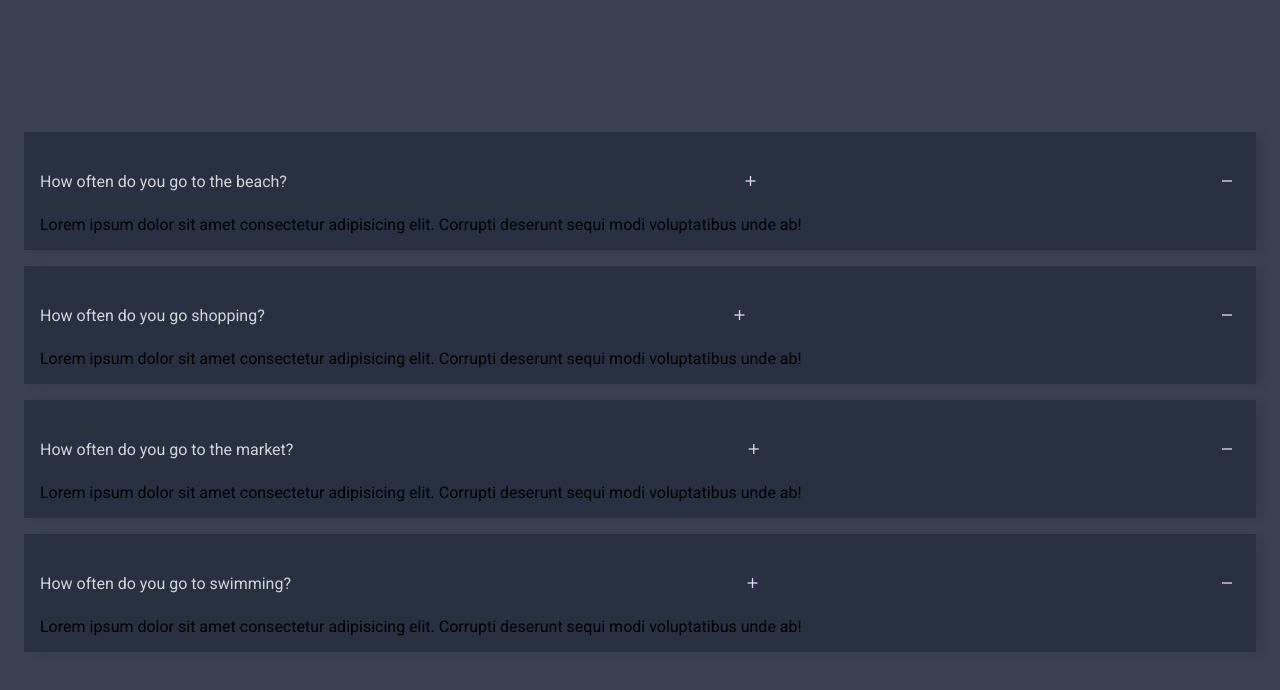
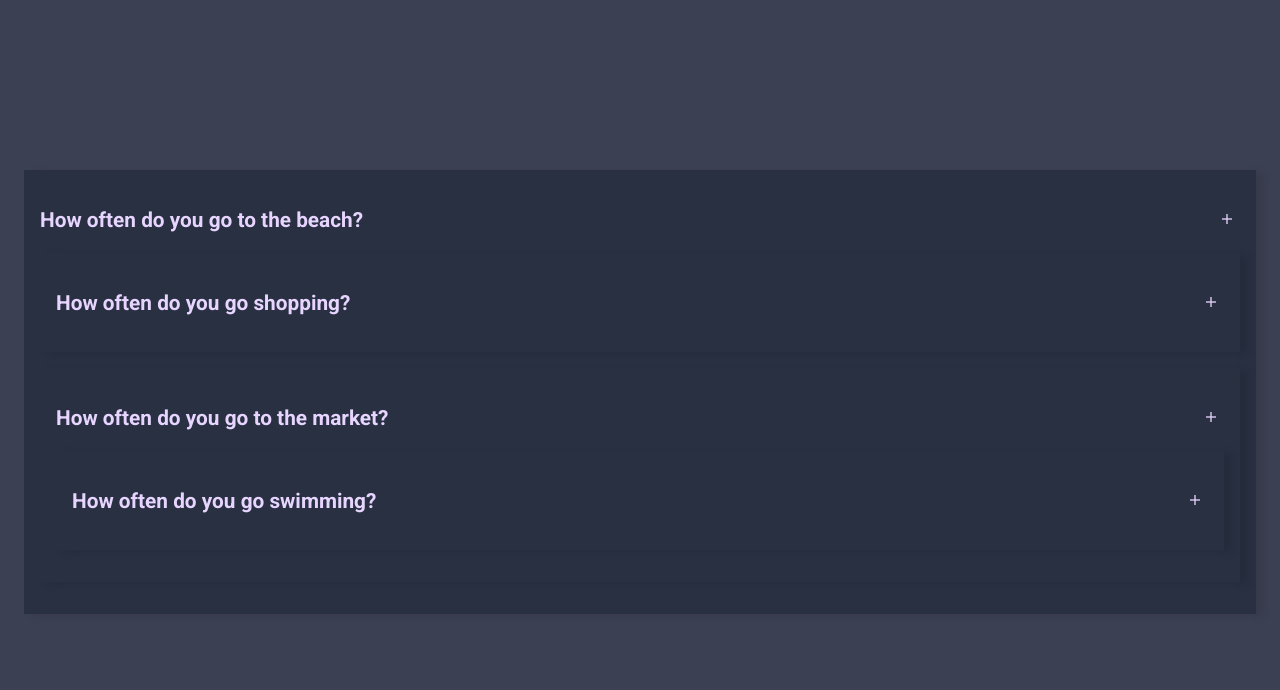
Before and after one commit to emmypuch/faq, a plain HTML site: page index.html in a window 1280 px wide. Drawn offline with nearby package versions, Linux system fonts and the light colour scheme.

Commit message:
modified css

```diff
--- a/index.html
+++ b/index.html
@@ -14,46 +14,41 @@
             <div class="accordion">
                 <div class="accordion-item" id="question1">
                     <a href="#question1" class="accordion-link">
-                        How often do you go to the beach?
+                        <h2>How often do you go to the beach?</h2>
                         <i class="icon ion-md-add"></i>
                         <i class="icon ion-md-remove"></i>
                     </a>
                     <div class="answers">
-                        Lorem ipsum dolor sit amet consectetur adipisicing elit. Corrupti deserunt sequi modi voluptatibus unde ab!
-                    </div>
-                </div>
+                        <p>Lorem ipsum dolor sit amet consectetur adipisicing elit. Necessitatibus ab, <br> soluta dolor culpa molestiae fugiat. Iusto soluta dolorem, tenetur repellat iste eius <br> officia excepturi placeat deleniti ducimus tempora illum nobis asperiores nam ipsum nihil magni!</p>                                    </div>
 
                 <div class="accordion-item" id="question2">
                     <a href="#question2" class="accordion-link">
-                        How often do you go shopping?
+                        <h2>How often do you go shopping?</h2>
                         <i class="icon ion-md-add"></i>
                         <i class="icon ion-md-remove"></i>
                     </a>
                     <div class="answers">
-                        Lorem ipsum dolor sit amet consectetur adipisicing elit. Corrupti deserunt sequi modi voluptatibus unde ab!
+                        <p>Lorem ipsum dolor sit amet consectetur adipisicing elit. Necessitatibus ab, <br> soluta dolor culpa molestiae fugiat. Iusto soluta dolorem, tenetur repellat iste eius <br> officia excepturi placeat deleniti ducimus tempora illum nobis asperiores nam ipsum nihil magni!</p>
+                        </div>
                     </div>
-                </div>
 
                 <div class="accordion-item" id="question3">
                     <a href="#question3" class="accordion-link">
-                        How often do you go to the market?
+                        <h2>How often do you go to the market?</h2>
                         <i class="icon ion-md-add"></i>
                         <i class="icon ion-md-remove"></i>
                     </a>
                     <div class="answers">
-                        Lorem ipsum dolor sit amet consectetur adipisicing elit. Corrupti deserunt sequi modi voluptatibus unde ab!
-                    </div>
-                </div>
+                        <p>Lorem ipsum dolor sit amet consectetur adipisicing elit. Necessitatibus ab, <br> soluta dolor culpa molestiae fugiat. Iusto soluta dolorem, tenetur repellat iste eius <br> officia excepturi placeat deleniti ducimus tempora illum nobis asperiores nam ipsum nihil magni!</p>                                    </div>
 
                 <div class="accordion-item" id="question4">
                     <a href="#question4" class="accordion-link">
-                        How often do you go to swimming?
+                        <h2>How often do you go swimming?</h2>
                         <i class="icon ion-md-add"></i>
                         <i class="icon ion-md-remove"></i>
                     </a>
                     <div class="answers">
-                        Lorem ipsum dolor sit amet consectetur adipisicing elit. Corrupti deserunt sequi modi voluptatibus unde ab!
-                    </div>
+                        <p>Lorem ipsum dolor sit amet consectetur adipisicing elit. Necessitatibus ab, <br> soluta dolor culpa molestiae fugiat. Iusto soluta dolorem, tenetur repellat iste eius <br> officia excepturi placeat deleniti ducimus tempora illum nobis asperiores nam ipsum nihil magni!</p>                                        </div>
                 </div>
         </div>
         </div>
--- a/styles.css
+++ b/styles.css
@@ -42,7 +42,45 @@ section {
     color: rgba(255, 255, 255, .8);
 }
 
+.accordion-link h2 {
+    color: #e7d5ff;
+    font-size: 1.3rem;
+}
+
 .accordion-link i {
     color: #e7d5ff;
     padding: .5rem;
 }
+
+.accordion-link .ion-md-remove {
+    display: none;
+}
+
+.answers {
+    max-height: 0;
+    overflow: hidden;
+    position: relative;
+    background: #212838;
+    transition: max-height 650ms;
+}
+
+.answers::before {
+    content: "";
+    position: absolute;
+    width: 0.6rem;
+    height: 90%;
+    background: #8fc460;
+    top: 50%;
+    left: 0;
+    transform: translateY(-50%);
+}
+
+.answers p {
+    font-size: 1rem;
+    color: #fff;
+    padding: 2rem;
+}
+
+.accordion-item:target .answers {
+    max-width: 20rem;
+}
```
